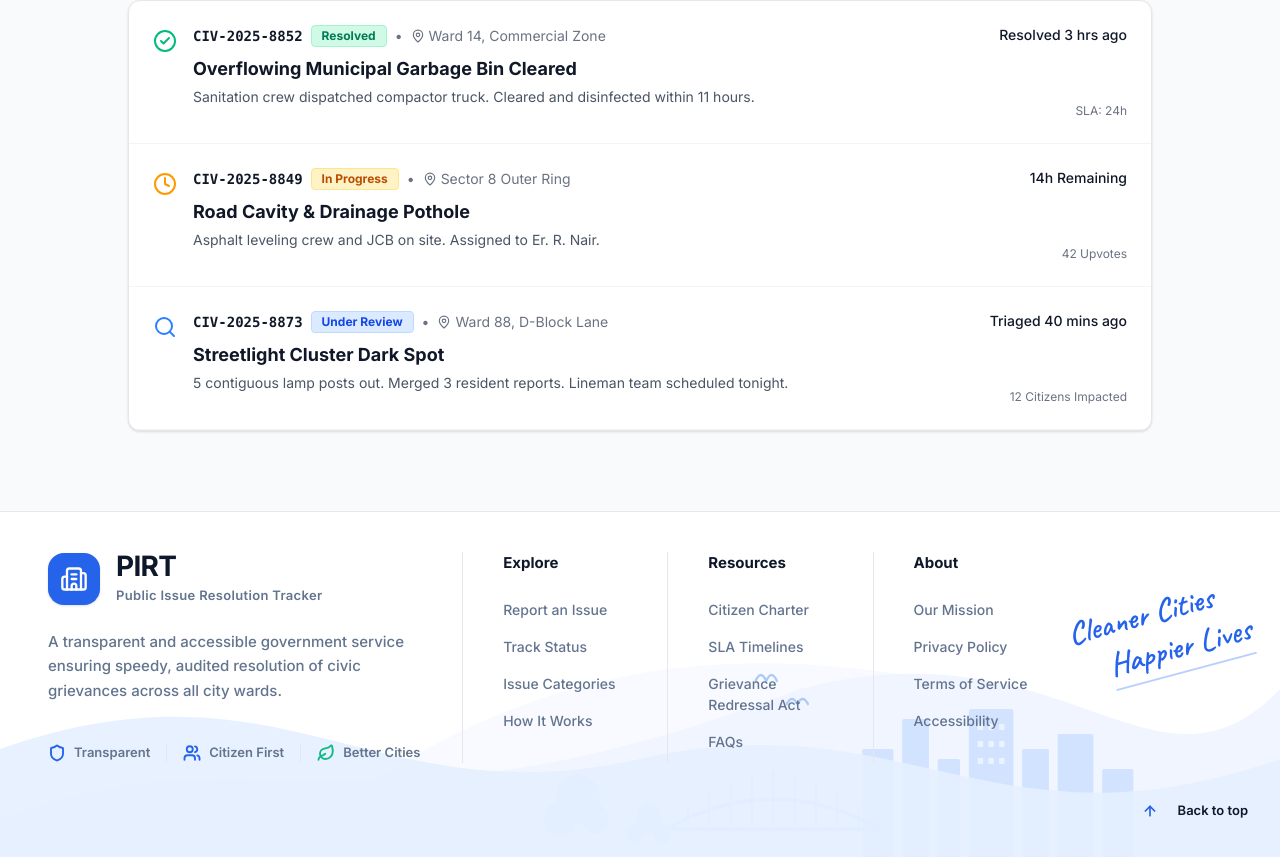
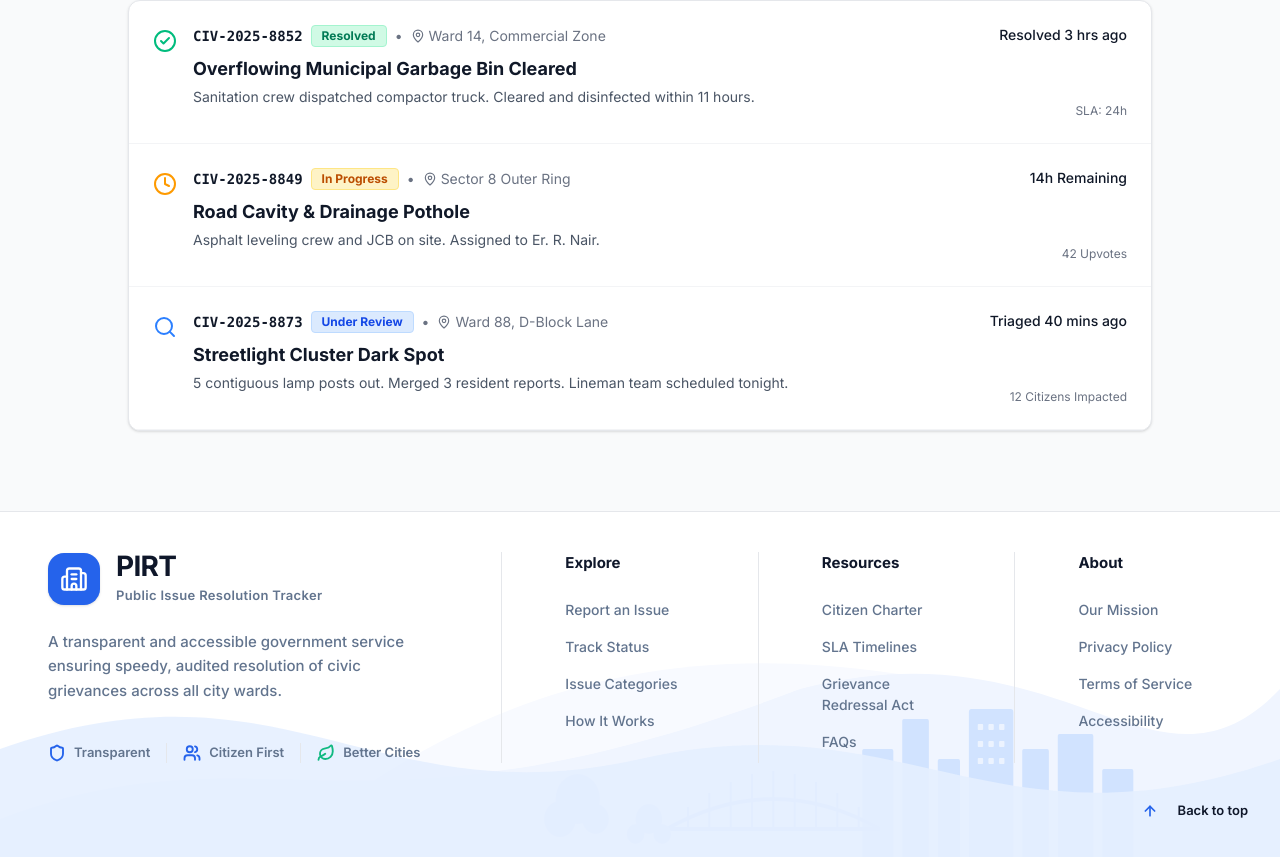
Before and after one commit to Aryan6000/tezhack-2026-project, a React (Vite) app: page / in a window 1280 px wide. Shown: the part 2456-3313 px from the top of the page. Built offline with nearby package versions, Linux system fonts and the light colour scheme; no server answers.

Commit message:
removed some objects from footer

```diff
--- a/src/components/Footer.jsx
+++ b/src/components/Footer.jsx
@@ -86,13 +86,7 @@ const Footer = () => {
             </ul>
           </div>
 
-          {/* Decorative Text (Right Side Floating) */}
-          <div className="hidden lg:block lg:w-[15%] relative">
-            <div className="absolute top-10 -right-4 -rotate-[15deg] font-caveat text-[32px] leading-tight text-[#2563eb] whitespace-nowrap">
-              Cleaner Cities<br/>
-              <span className="ml-8 border-b-2 border-blue-600/30 pb-1">Happier Lives</span>
-            </div>
-          </div>
+
 
         </div>
       </div>
@@ -150,11 +144,7 @@ const Footer = () => {
              <circle cx="35" cy="50" r="10" />
           </g>
 
-          {/* Birds */}
-          <g transform="translate(850, 130)" stroke="#aecbf8" strokeWidth="2.5" fill="none" strokeLinecap="round" strokeLinejoin="round">
-             <path d="M0,12 Q6,0 12,12 Q18,0 24,12" />
-             <path d="M35,35 Q41,25 47,35 Q53,25 59,35" />
-          </g>
+
 
           {/* Foreground Waves */}
           <path fill="#e6f0ff" d="M0,210 C320,110 420,280 720,220 C1020,160 1120,320 1440,220 L1440,320 L0,320 Z" opacity="0.9"/>
```
